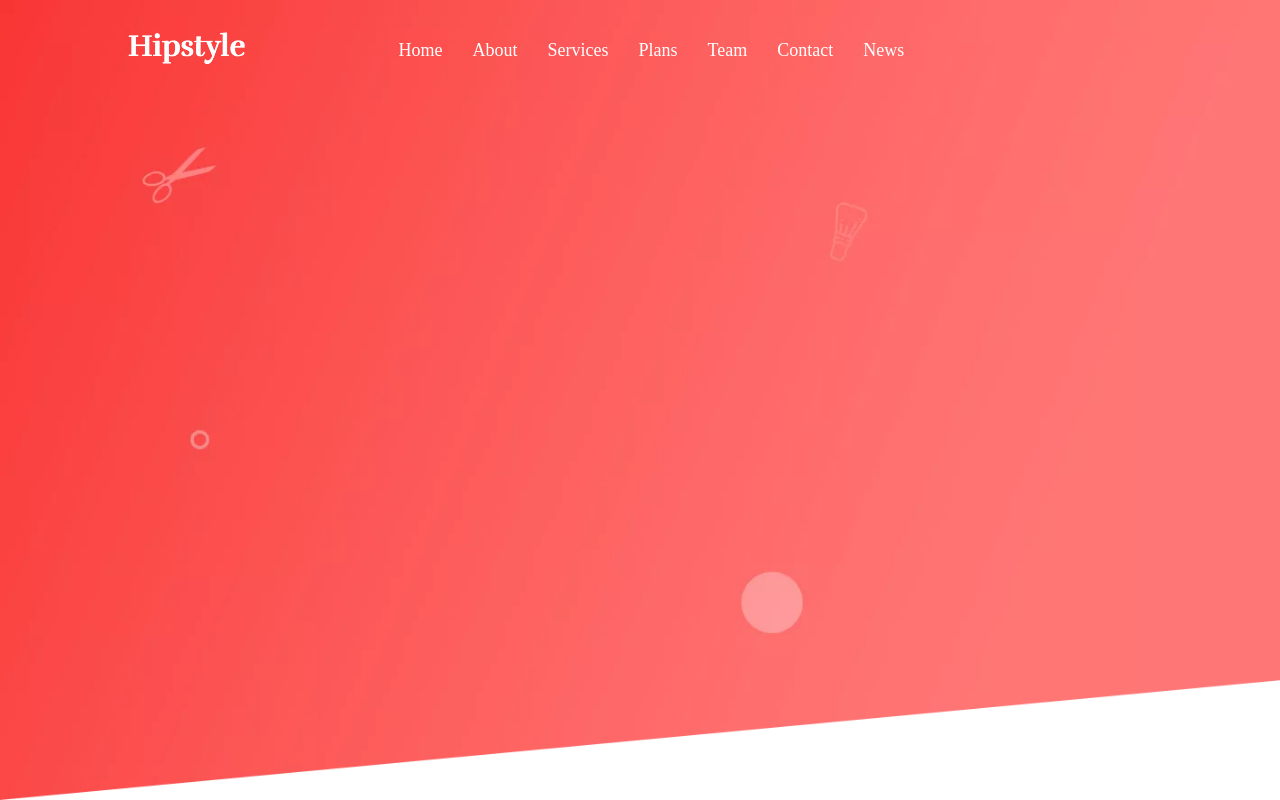
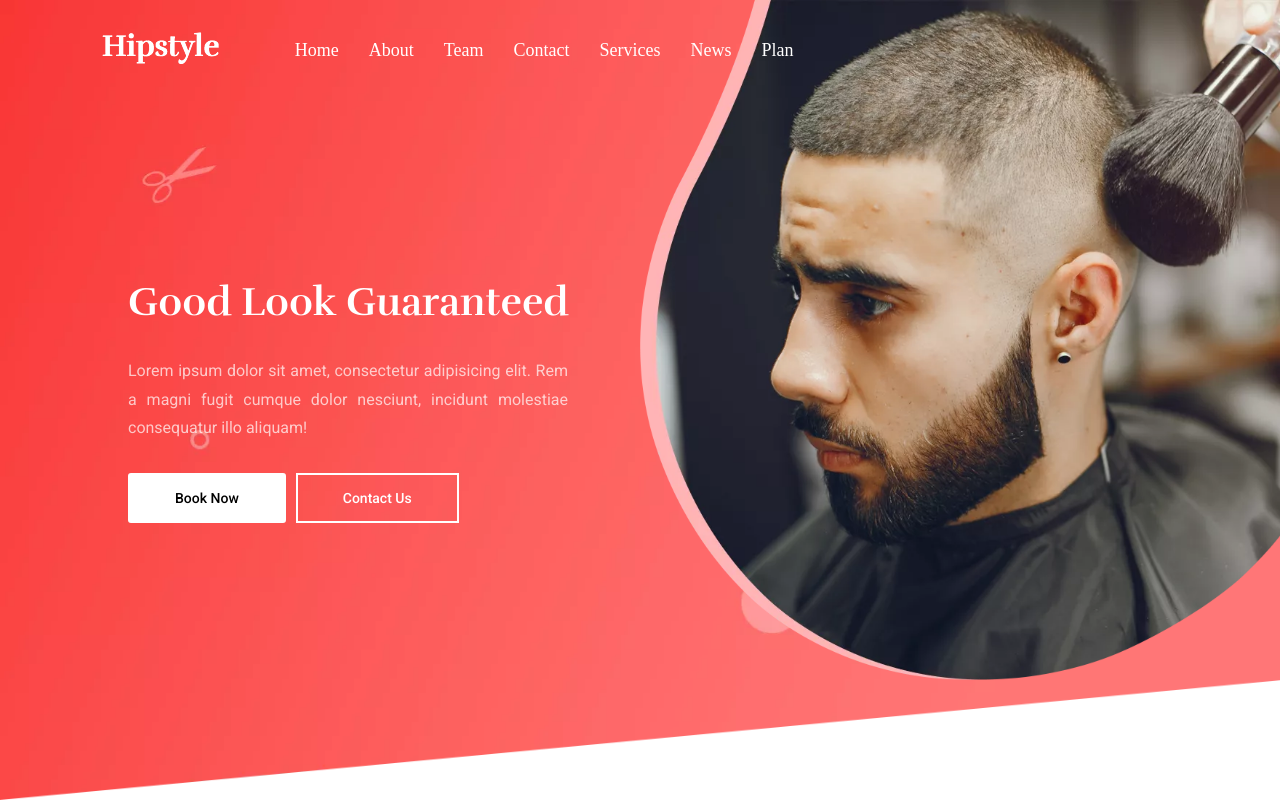
Before and after one commit to YousufMohammadi/hipstyle, a plain HTML site: page index.html in a window 1280 px wide. Drawn offline with Linux system fonts and the light colour scheme.

Commit message:
header section finished

```diff
--- a/index.html
+++ b/index.html
@@ -5,26 +5,42 @@
     <meta name="viewport" content="width=device-width, initial-scale=1.0">
     <title>Hipstyle</title>
     <link rel="stylesheet" href="style.css">
+    <link rel="preconnect" href="https://fonts.googleapis.com">
+    <link rel="preconnect" href="https://fonts.gstatic.com" crossorigin>
+    <link href="https://fonts.googleapis.com/css2?family=Rufina:wght@400;700&display=swap" rel="stylesheet">
+    <link href="https://fonts.googleapis.com/css2?family=Roboto:wght@100;300;400;500;700;900&display=swap" rel="stylesheet">
 </head>
 <body>
-    <!-- header section started -->
+    <!-- banner section started -->
     <header class="header">
-        <nav class="nav">
-            <a href="#" class="logo-container">
+        <a href="#" class="logo">
             <img src="images/logo.png" alt="logo" class="logo">
         </a>
         <div class="links">
             <a href="#" class="link">home</a>
             <a href="#" class="link">about</a>
-                <a href="#" class="link">services</a>
-                <a href="#" class="link">plans</a>
             <a href="#" class="link">team</a>
             <a href="#" class="link">contact</a>
+            <a href="#" class="link">services</a>
             <a href="#" class="link">news</a>
+            <a href="#" class="link">plan</a>
         </div>
-        </nav>
     </header>
-    <!-- header section finished -->
-
+    <section class="banner">
+        <div class="banner-container">
+            <div class="banner-content">
+                <h1 class="banner-title">Good Look Guaranteed</h1>
+                <span class="banner-description">
+                    Lorem ipsum dolor sit amet, consectetur adipisicing elit. Rem a magni fugit cumque dolor nesciunt, incidunt molestiae consequatur illo aliquam!
+                </span>
+                <div class="banner-btn__container">
+                    <a href="#" class="btn btn-first">book now</a>
+                    <a href="#" class="btn">contact us</a>
+                </div>
+            </div>
+            <img src="images/banner_bg.png" alt="img" class="banner-img">
+        </div>
+    </section>
+    <!-- banner section finished -->
 </body>
 </html>
--- a/style.css
+++ b/style.css
@@ -3,32 +3,21 @@
     padding: 0;
     box-sizing: border-box;
 }
-/* header{
-    width: 100%;
-    height: 80px;
-    background-color:#f81c1c;
-} */
 .header{
-    width: 100%;
-    min-height: 100vh;
-    background-image: url("images/banner.png");
-    background-size: cover;
-    background-repeat: no-repeat;
-}
-nav{
-    width: 80%;
+    width: 70%;
     height: 100px;
-    /* background-color: #f81c1c; */
-    color: #fff;
-    margin: 0 auto;
     display: flex;
     flex-direction: row;
-    justify-content: flex-start;
+    justify-content: space-around;
     align-items: center;
-    gap: 15%;
+    position: absolute;
+    left: 5%;
+    top: 0;
+    background-color: transparent;
+    z-index: 3;
 }
 .links{
-    width: 100%;
+    width: 70%;
     height: 100%;
     display: flex;
     flex-direction: row;
@@ -39,6 +28,91 @@ nav{
 .link{
     text-decoration: none;
     text-transform: capitalize;
+    font-size: 18px;
     color: #fff;
-    font-size: 18px;
 }
+.banner{
+    width: 100%;
+    min-height: 100vh;
+    background-image: url("images/banner.png");
+    background-repeat: no-repeat;
+    background-size: cover;
+    display: flex;
+    flex-direction: column;
+    justify-content: center;
+    align-items: center;
+}
+.banner-container{
+    width: 100%;
+    height: 600px;
+    display: flex;
+    flex-direction: row;
+    justify-content: center;
+    align-items: center;
+}
+.banner-content{
+    width: 80%;
+    height: 100%;
+    display: flex;
+    flex-direction: column;
+    justify-content: center;
+    gap: 30px;
+    z-index: 3;
+}
+.banner-title{
+    font-size: 40px;
+    font-weight: 700;
+    font-family: 'Rufina', serif;
+    color: #fff;
+}
+.banner-description{
+    width: 440px;
+    color: #fff;
+    line-height: 1.8;
+    opacity: 0.7;
+    font-family: 'Roboto', sans-serif;
+    text-align: justify;
+}
+.banner-btn__container{
+    width: 100%;
+    display: flex;
+    flex-direction: row;
+    justify-content: flex-start;
+    align-items: center;
+    gap: 10px;
+}
+.btn{
+    display: inline-block;
+    padding: 15px 45px;
+    font-size: 14px;
+    font-weight: 500;
+    transition:all 0.5s;
+    text-transform: capitalize;
+    color: #fff;
+    border: 2px solid #fff;
+    font-family: "Roboto", sans-serif;
+    text-decoration: none;
+}
+.btn:hover{
+    background-color: #fff;
+    color: #000;
+}
+.btn-first{
+    background-color: #fff;
+    color: #000;
+    border-radius: 3px;
+    transition:all 0.5s;
+}
+.btn-first:hover{
+    background-color: transparent;
+    border-radius: 0px;
+    color: #fff;
+}
+.banner-img{
+    width: 50%;
+    height: 85%;
+    position: absolute;
+    top: 0;
+    right: 0;
+    z-index: 1;
+}
```
Also changed, not shown: images/banner_bg.png (added), 2 other files. Lines whose indentation alone changed are shown as unchanged.
